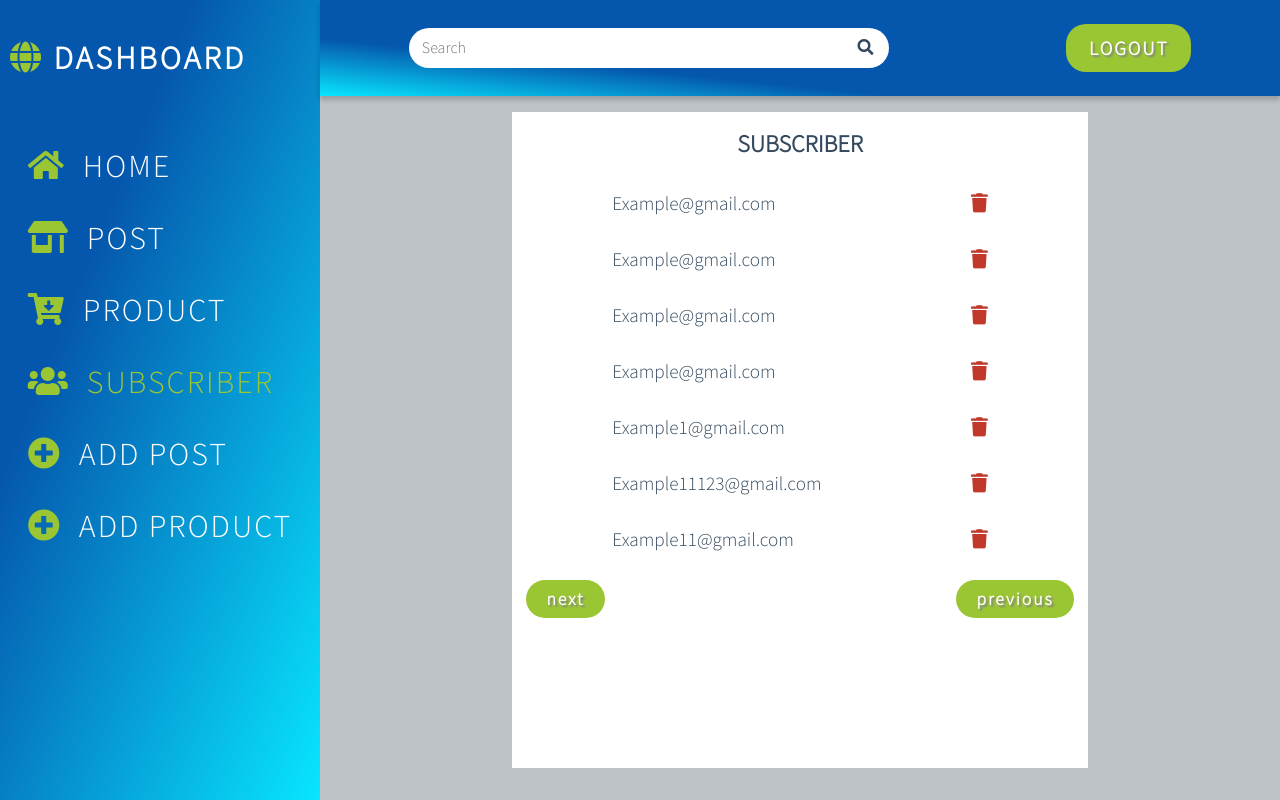
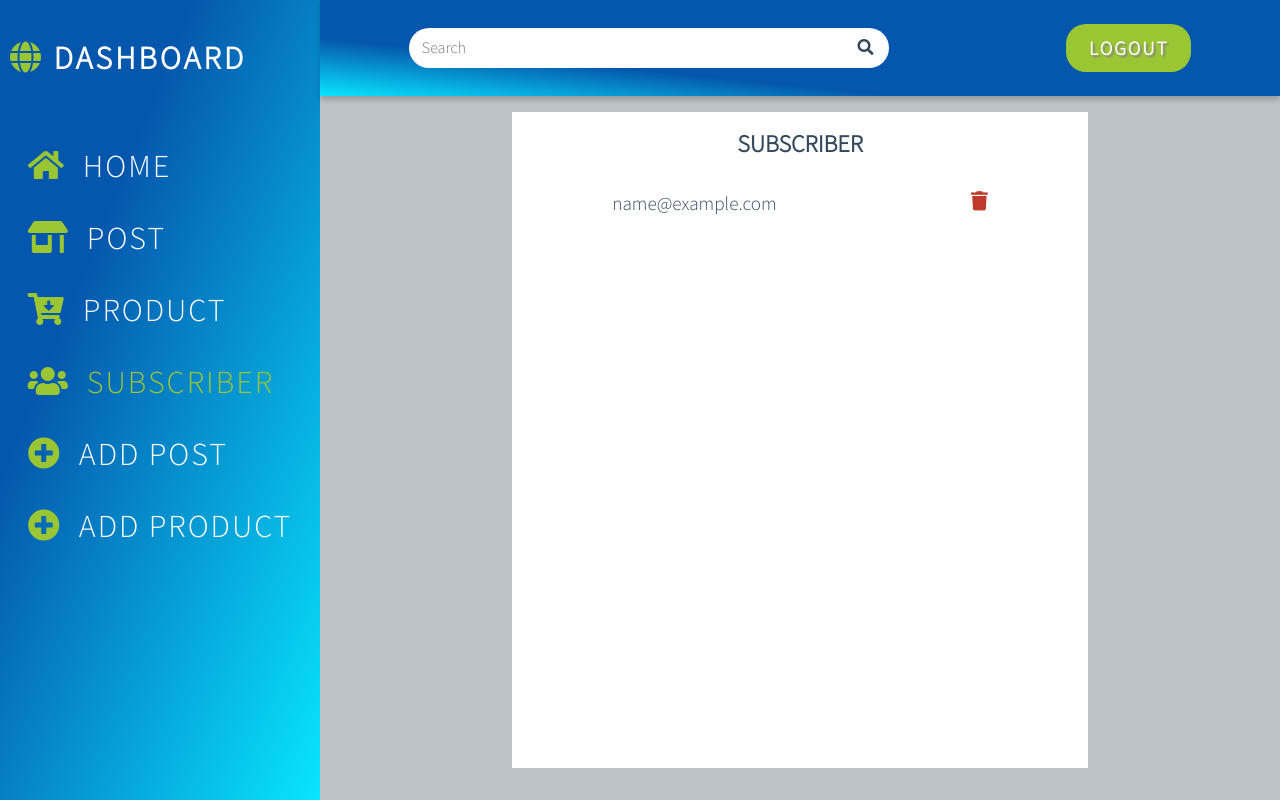
Before and after one commit to bacha-11/ParalyzeWebsite, a Flask app: page /subscriber in a window 1280 px wide. Run offline with Flask 2, Linux system fonts and the light colour scheme; tables that the repository leaves empty hold one stand-in row (values such as "Sample post"); some libraries are stand-ins or nearby versions.

Commit message:
retrive and delete subscriber in dashboard

```diff
--- a/app/routes.py
+++ b/app/routes.py
@@ -1,3 +1,4 @@
+from sqlalchemy.orm import query
 from app import app, db
 from base64 import b64encode
 from app.models import Contact, Post, Product, Subscriber
@@ -133,14 +134,16 @@ def about():
 def dashboard():
     post_count = Post.query.all()
     product_count = Product.query.all()
+    sub_count = Subscriber.query.all()
     posts = Post.query.order_by(Post.timestamp.desc()).all()[0:5]
+    subscribers = Subscriber.query.order_by(Subscriber.id.desc()).all()[0:6]
 
     query = request.args.get('query')
     if query:
         search_post = Post.query.filter(Post.title.contains(query)).all()
         return render_template('owner/owner_search_post.html', title='Search Result', search_post=search_post, query=query)
 
-    return render_template('owner/owner_index.html', title='Admin Dashboard', posts=posts, post_count=post_count, product_count=product_count)
+    return render_template('owner/owner_index.html', title='Admin Dashboard', posts=posts, post_count=post_count, product_count=product_count, sub_count=sub_count, subscribers=subscribers)
 
 
 
@@ -332,7 +335,7 @@ def product():
         search_product = Product.query.filter(Product.title.contains(query)).all()
         return render_template('owner/owner_search_post.html', title='Search Result', search_product=search_product, query=query)
 
-    page = request.args.get('page', type=int)
+    page = request.args.get('page', 1, type=int)
     products = Product.query.order_by(Product.timestamp.desc()).paginate(
         page, app.config['POSTS_PER_PAGE'], False
     )
@@ -355,5 +358,33 @@ def owner_product_view(id):
 
 @app.route('/subscriber')
 def subscriber():
-    return render_template('owner/owner_subscriber.html', title='Subscriber')
+    page = request.args.get('page', 1, type=int)
+    subscribers = Subscriber.query.order_by(Subscriber.id.desc()).paginate(
+        page, app.config['POSTS_PER_PAGE'], False
+    )
+
+    next_url = url_for('subscriber', page=subscribers.next_num) \
+        if subscribers.has_next else None
+
+    prev_url = url_for('subscriber', page=subscribers.prev_num) \
+        if subscribers.has_prev else None
+
+
+    query = request.args.get('query')
+    if query:
+        search_email = Subscriber.query.filter(Subscriber.email.contains(query)).all()
+        return render_template('owner/owner_search_post.html', title='Search Result', search_email=search_email, query=query)
+
+    return render_template('owner/owner_subscriber.html', title='Subscriber', subscribers=subscribers.items, next_url=next_url, prev_url=prev_url)
+
+
+@app.route('/delete_subscriber<id>')
+def delete_subscriber(id):
+    subscriber = Subscriber.query.filter_by(id=id).first()
+    db.session.delete(subscriber)
+    db.session.commit()
+    flash("Successfully deleted!")
+    return redirect(url_for('subscriber'))
+
+
 # End Dashboard
--- a/app/templates/owner/owner_subscriber.html
+++ b/app/templates/owner/owner_subscriber.html
@@ -14,50 +14,43 @@
         <div class="subscriber_page">
             <h2>Subscriber</h2>
 
+            {% for sub in subscribers %}
             <div class="subscriber_content">
-                <label>Example@gmail.com</label><a href="#">
-                <span class="fas fa-trash"></span></a>
-            </div>
-
-            <div class="subscriber_content">
-                <label>Example@gmail.com</label>
-                <a href="#"><span class="fas fa-trash"></span></a>
+                <label>{{sub.email}}</label>
+                <span class="fas fa-trash" onclick="add_CssClass()"></span>
             </div>
 
 
-            <div class="subscriber_content">
-                <label>Example@gmail.com</label>
-                <a href="#"><span class="fas fa-trash"></span></a>
+            <div class="pop ">
+                <div class="pop_box ">
+
+                    {% if sub %}
+
+                    <i class="fas fa-exclamation"></i>
+                    <h1>Your Subscriber will be deleted Permanently!</h1>
+                    <label>Are you sure to proceed?</label>
+
+                    <div class="btns">
+                        <a href="" class="btn1" onclick="remove_cssClass()">Cancel Process</a>
+                        <a href=" {{ url_for('delete_subscriber', id=sub.id) }} " class="btn2">Delete Subscriber</a>
+                    </div>
+
+                    {% endif %}
+
+                </div>
             </div>
 
+            {% endfor %}
 
-            <div class="subscriber_content">
-                <label>Example@gmail.com</label>
-                <a href="#"><span class="fas fa-trash"></span></a>
-            </div>
-
-
-            <div class="subscriber_content">
-                <label>Example1@gmail.com</label>
-                <a href="#"><span class="fas fa-trash"></span></a>
-            </div>
-
-
-            <div class="subscriber_content">
-                <label>Example11123@gmail.com</label>
-                <a href="#"><span class="fas fa-trash"></span></a>
-            </div>
-
-
-            <div class="subscriber_content">
-                <label>Example11@gmail.com</label>
-                <a href="#"><span class="fas fa-trash"></span></a>
-            </div>
 
 
             <div class="next_pre_btn">
-                <a href="#">next</a>
-                <a href="#">previous</a>
+                {% if next_url %}
+                <a href=" {{next_url}} ">next</a>
+                {% endif %}
+                {% if prev_url %}
+                <a href=" {{prev_url}} ">previous</a>
+                {% endif %}
             </div>
         </div>
     </div>
```
Also changed, not shown: app/templates/owner/owner_index.html (+5 -7 lines), app/templates/owner/owner_search_post.html (+30 -0 lines).
